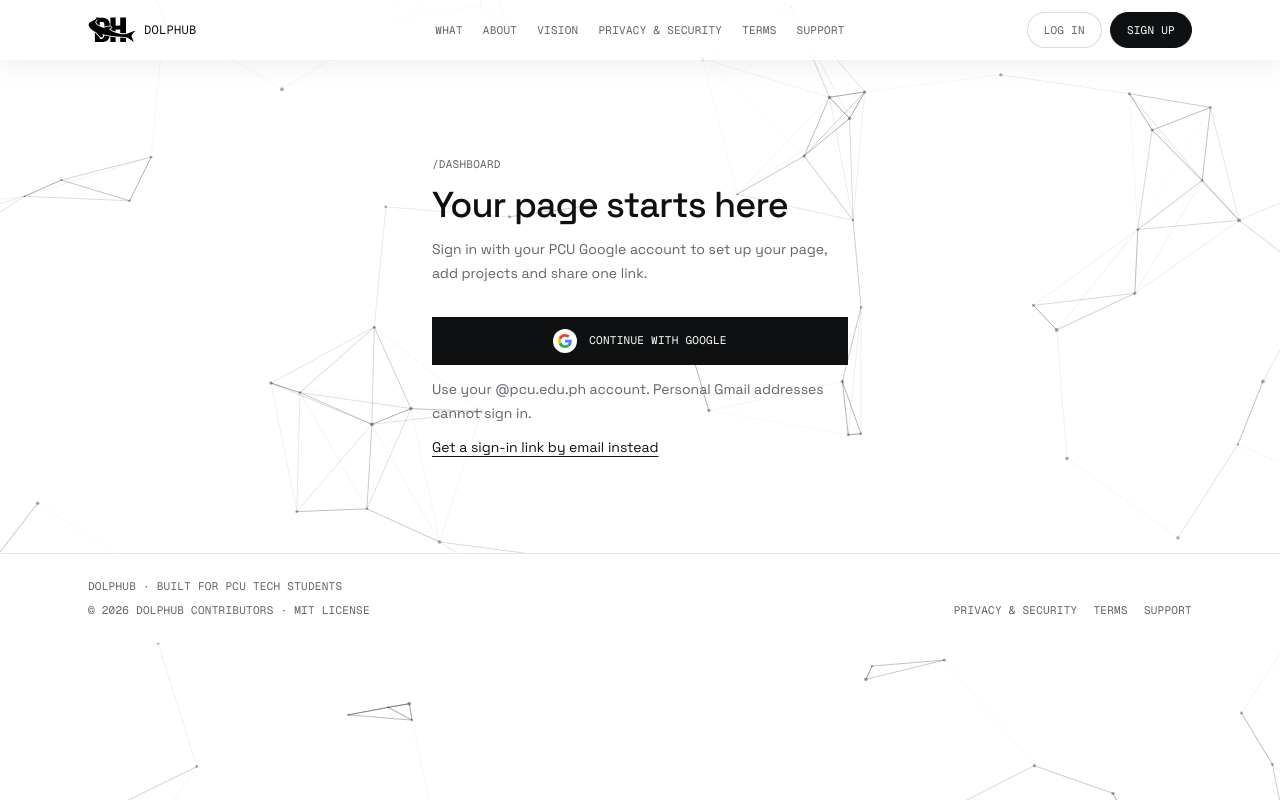
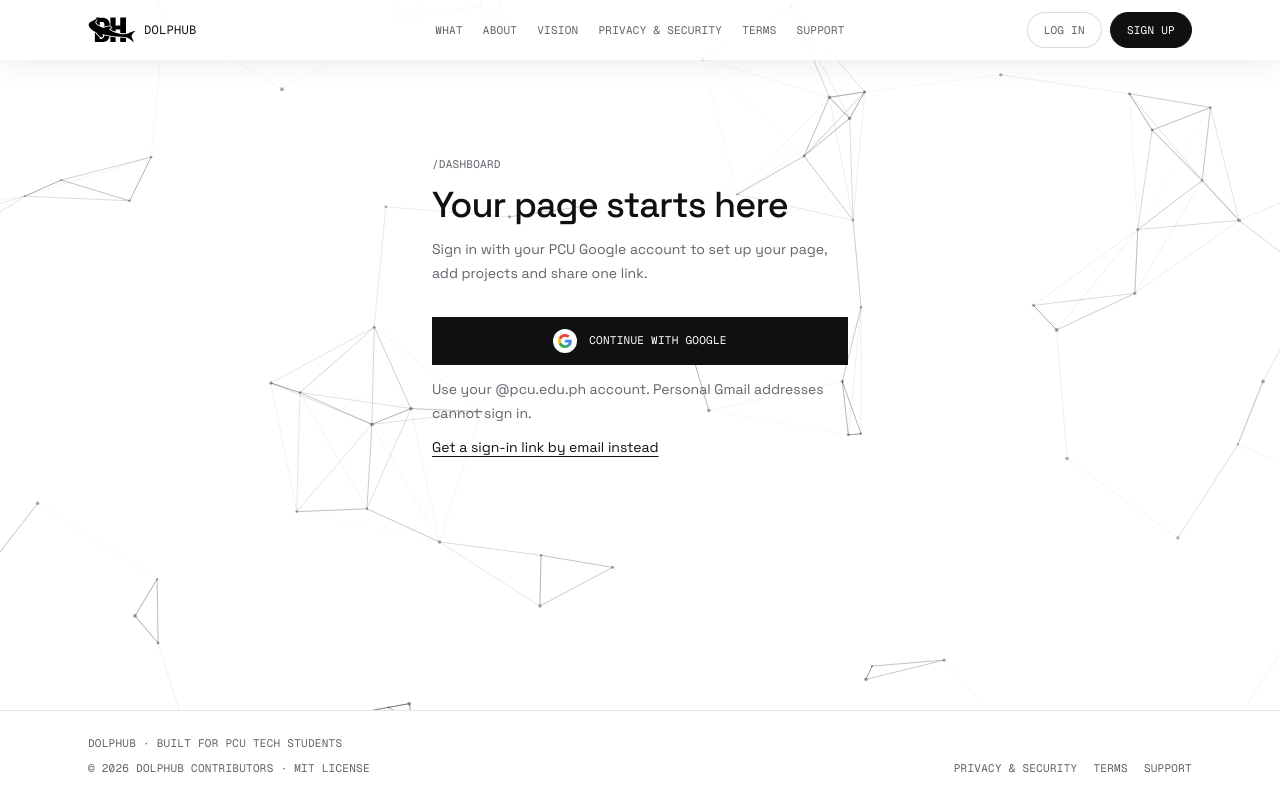
Before and after one commit to JohnCarl-30/dolphub, a Next.js app: page /dashboard in a window 1280 px wide. Built offline with nearby package versions, Linux system fonts and the light colour scheme; no server answers.

Commit message:
fix: keep footer at bottom of short pages

```diff
--- a/app/layout.tsx
+++ b/app/layout.tsx
@@ -35,7 +35,7 @@ export default function RootLayout({ children }: LayoutProps<"/">) {
       lang="en"
       className={`${spaceGrotesk.variable} ${geistMono.variable} h-full antialiased`}
     >
-      <body className="min-h-full font-sans">
+      <body className="min-h-dvh font-sans">
         <SiteShell>{children}</SiteShell>
       </body>
     </html>
--- a/components/site-footer.tsx
+++ b/components/site-footer.tsx
@@ -8,7 +8,7 @@ const FOOTER_LINKS = [
 
 export function SiteFooter() {
   return (
-    <footer className="mt-auto border-t border-ink/10 bg-white">
+    <footer className="mt-auto shrink-0 border-t border-ink/10 bg-white">
       <div className="mx-auto flex w-full max-w-6xl flex-col gap-5 px-4 py-6 font-mono text-[11px] uppercase tracking-wide text-muted sm:flex-row sm:items-end sm:justify-between sm:px-6">
         <div className="space-y-2">
           <p>Dolphub · Built for PCU tech students</p>
--- a/components/site-shell.tsx
+++ b/components/site-shell.tsx
@@ -4,11 +4,11 @@ import { ParticleNetworkProvider } from "./particles/particle-network-provider";
 
 export function SiteShell({ children }: { children: React.ReactNode }) {
   return (
-    <div className="relative isolate flex min-h-full flex-col bg-background text-foreground">
+    <div className="relative isolate flex min-h-dvh flex-col bg-background text-foreground">
       <ParticleNetworkProvider>
         <div className="relative z-10 flex min-h-full flex-1 flex-col">
           <SiteHeader />
-          <main className="flex-1">{children}</main>
+          <main className="flex-[1_0_auto]">{children}</main>
           <SiteFooter />
         </div>
       </ParticleNetworkProvider>
```
Also changed, not shown: 2 other files (tests, documents, lock files or other folders).
